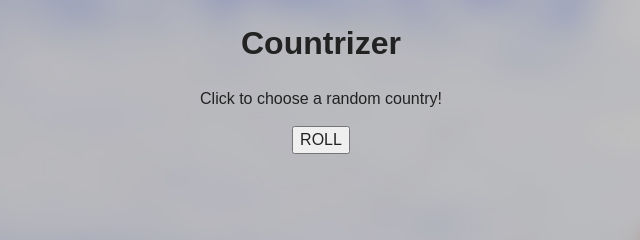
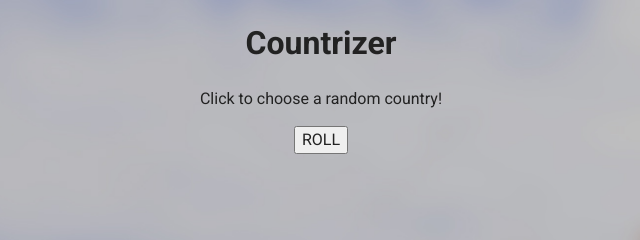
Before and after one commit to diempi/countrizer, a plain HTML site: page index.html in a window 1280 px wide. Shown: the top 240 px of the page, 319-959 px from the left. Drawn offline with nearby package versions, Linux system fonts and the light colour scheme.

Commit message:
Default font set

```diff
--- a/css/main.css
+++ b/css/main.css
@@ -97,6 +97,9 @@ textarea {
 body {
     background-image: url('./../img/ctbackground.jpg');
     background-size: cover;
+    font-family: 'Roboto', 'Helvetica', 'Arial', sans-serif;
+    font-size: 16px;
+    line-height: 1.4;
 }
 
 
```
